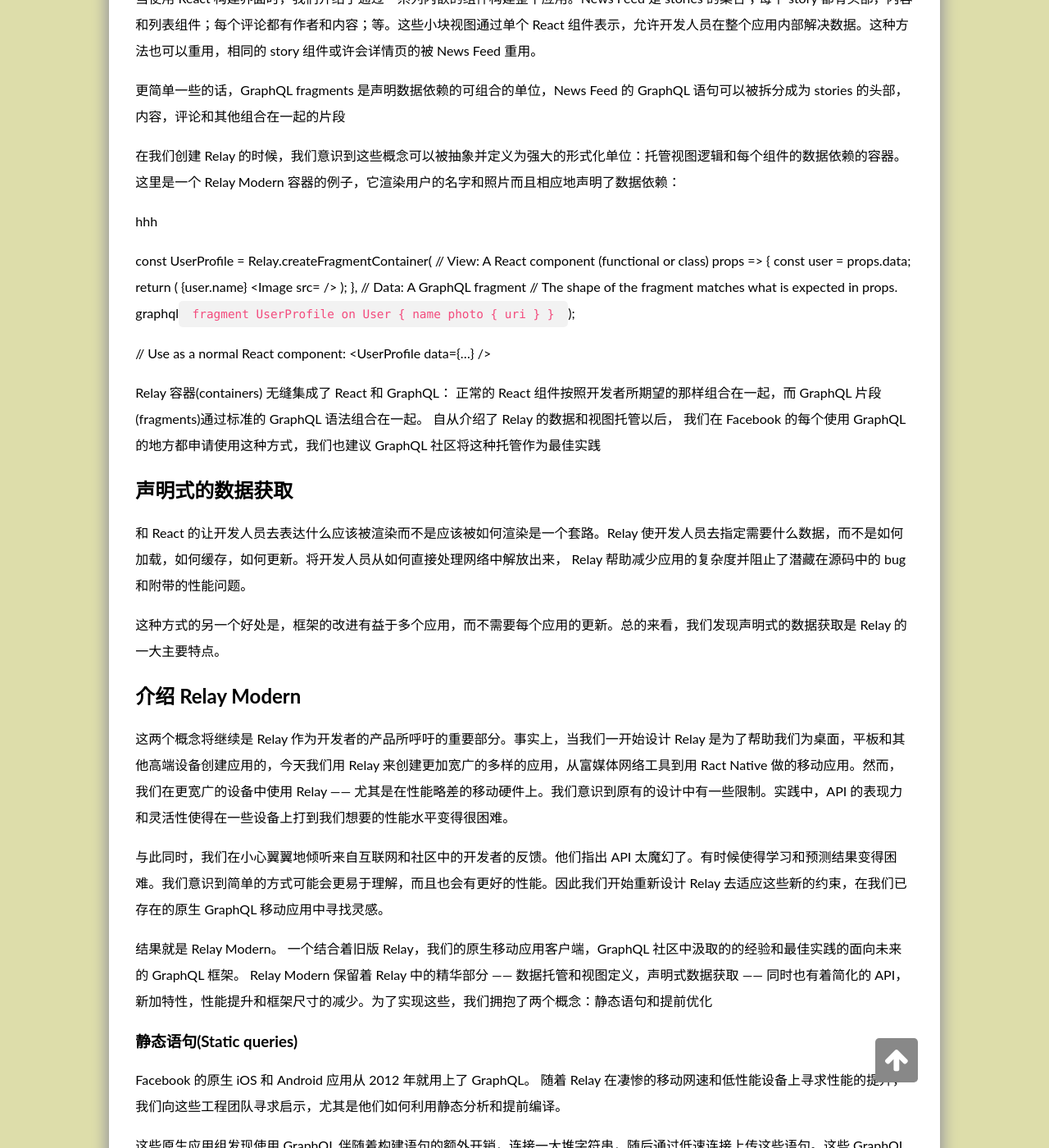
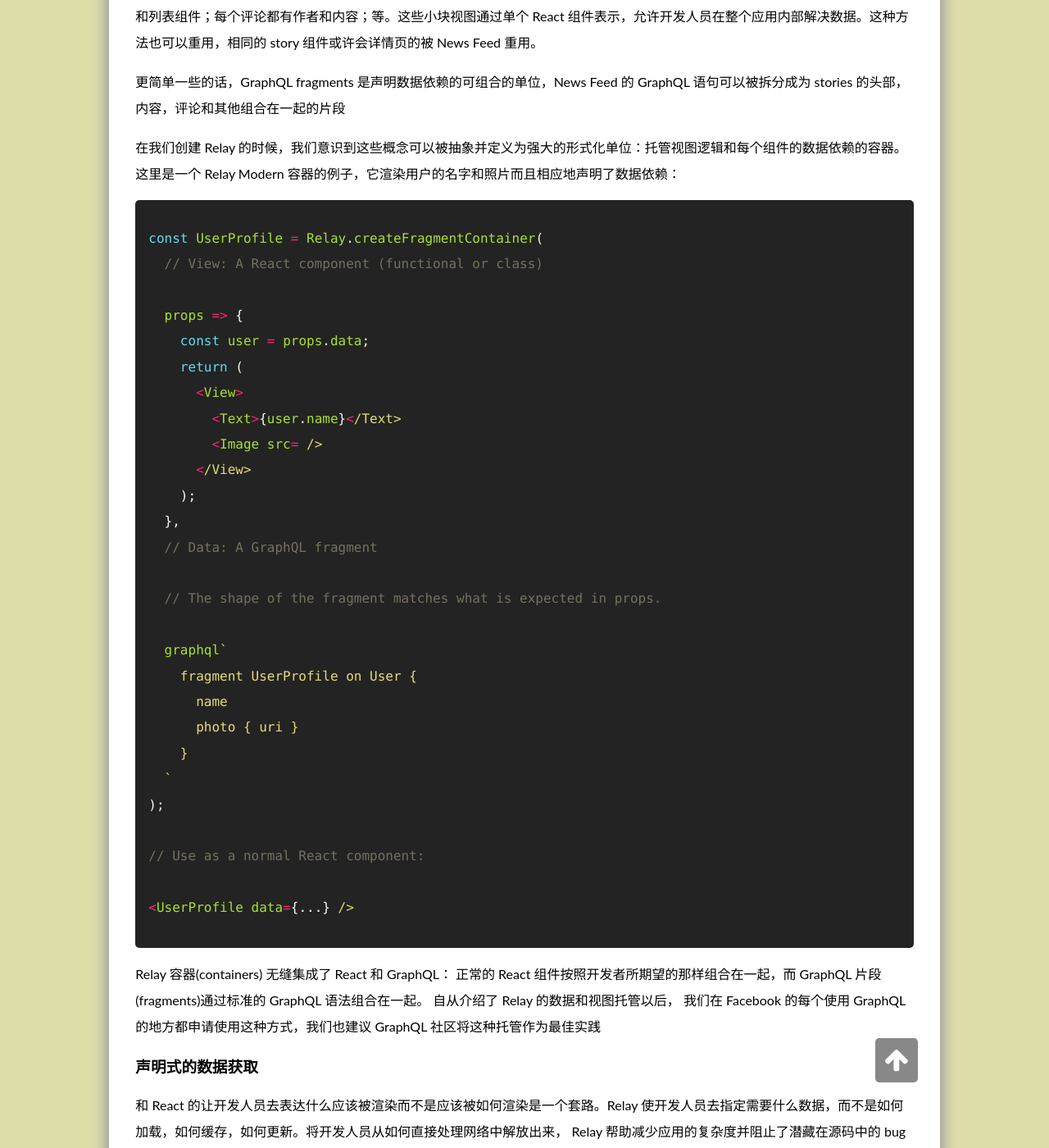
Before and after one commit to AnnatarHe/AnnatarHe.github.io, a Jekyll site: the page built from _posts/2017-04-29-translate-relay-modern.md, in a window 1280 px wide and 1400 px high, scrolled down 867 px. Shown: the whole window at 82% size. Built offline with Jekyll 4.4.1, drawn with Linux system fonts in a browser that asks for light colours; some web fonts are replaced; comment, search, counter and statistics services are not loaded.

Commit message:
code format

```diff
--- a/_posts/2017-04-29-translate-relay-modern.md
+++ b/_posts/2017-04-29-translate-relay-modern.md
@@ -24,8 +24,7 @@ Relay Modern: 更简单，更快速，更具拓展性
 
 在我们创建 Relay 的时候，我们意识到这些概念可以被抽象并定义为强大的形式化单位：托管视图逻辑和每个组件的数据依赖的容器。这里是一个 Relay Modern 容器的例子，它渲染用户的名字和照片而且相应地声明了数据依赖：
 
-hhh
-
+{% highlight js %}
 const UserProfile = Relay.createFragmentContainer(
   // View: A React component (functional or class)
   props => {
@@ -49,10 +48,11 @@ const UserProfile = Relay.createFragmentContainer(
 
 // Use as a normal React component:
 <UserProfile data={...} />
+{% endhighlight %}
 
 Relay 容器(containers) 无缝集成了 React 和 GraphQL： 正常的 React 组件按照开发者所期望的那样组合在一起，而 GraphQL 片段(fragments)通过标准的 GraphQL 语法组合在一起。 自从介绍了 Relay 的数据和视图托管以后， 我们在 Facebook 的每个使用 GraphQL 的地方都申请使用这种方式，我们也建议 GraphQL 社区将这种托管作为最佳实践
 
-## 声明式的数据获取
+### 声明式的数据获取
 
 和 React 的让开发人员去表达什么应该被渲染而不是应该被如何渲染是一个套路。Relay 使开发人员去指定需要什么数据，而不是如何加载，如何缓存，如何更新。将开发人员从如何直接处理网络中解放出来， Relay 帮助减少应用的复杂度并阻止了潜藏在源码中的 bug 和附带的性能问题。
 
```
Also changed, not shown: other parts of _posts/2017-04-29-translate-relay-modern.md (+1 -1 lines).
